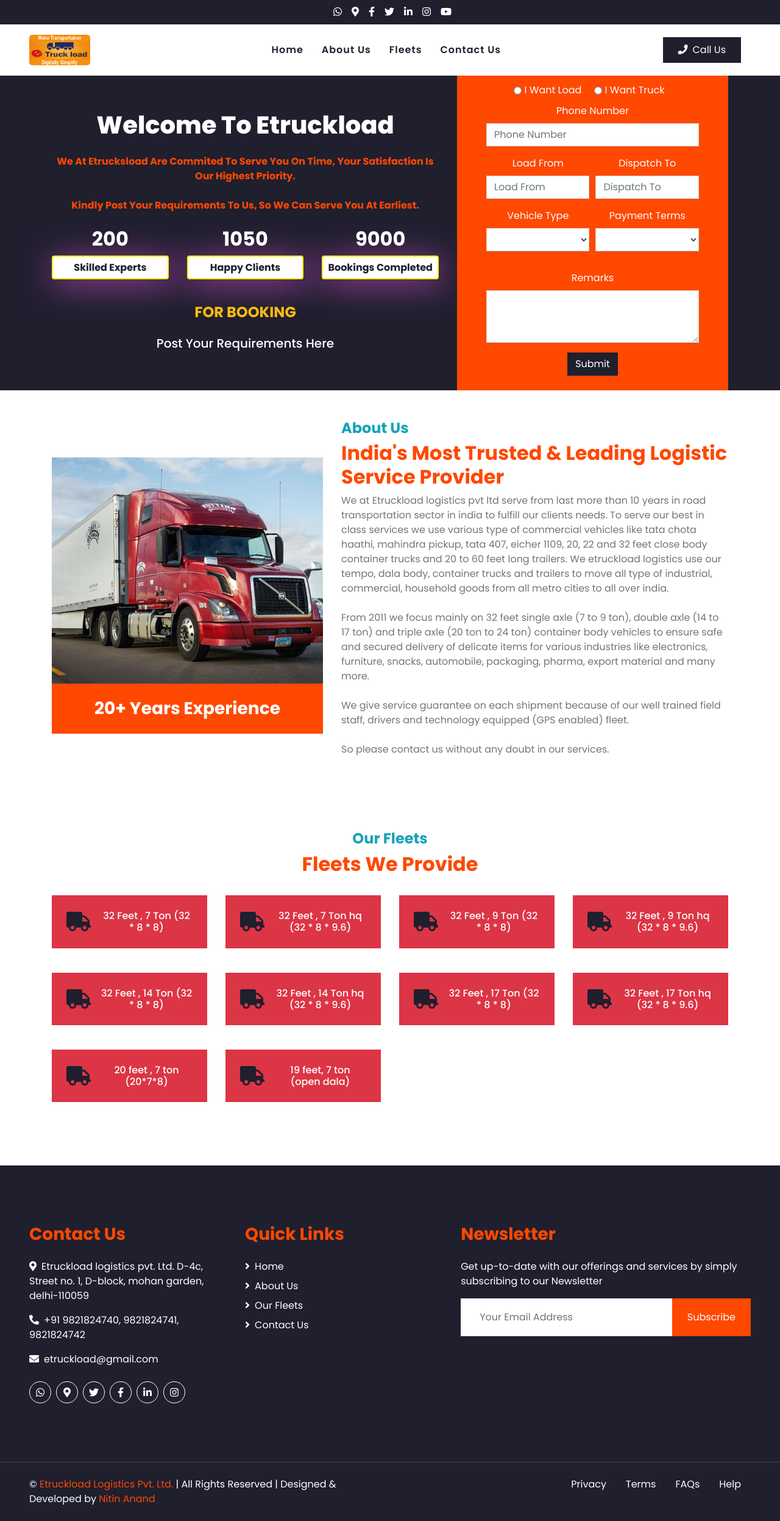
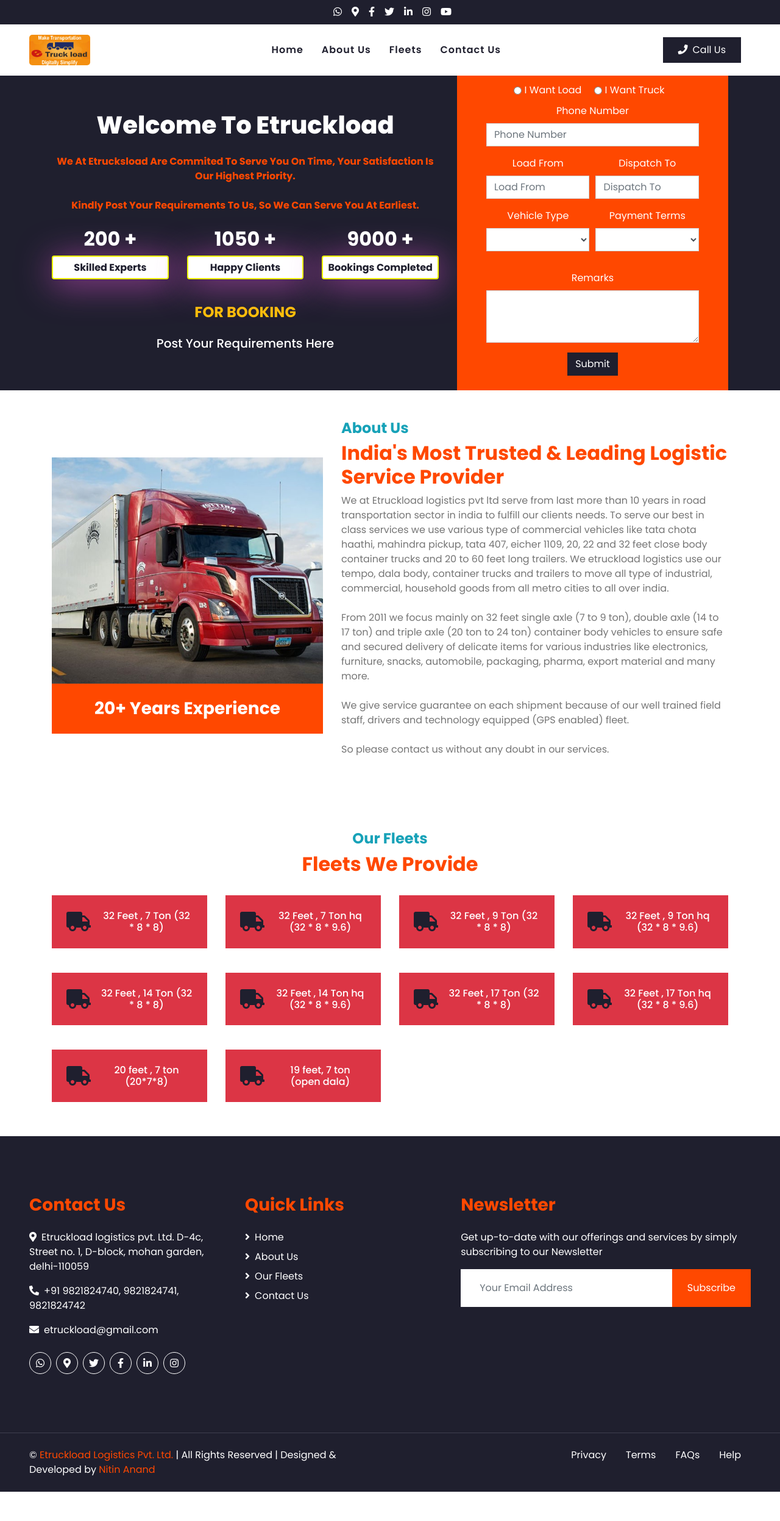
Before and after one commit to yadavtips/etruckloads-website, a plain HTML site: page index.html in a window 1280 px wide. Shown: the whole page at 61% size. After the commit the page ends 2446 px from the top, so only its background shows below. Drawn offline with nearby package versions, Linux system fonts and the light colour scheme.

Commit message:
plus symbol added

```diff
--- a/index.html
+++ b/index.html
@@ -27,7 +27,7 @@
     <link href="lib/owlcarousel/assets/owl.carousel.min.css" rel="stylesheet" />
 
     <!-- Customized Bootstrap Stylesheet -->
-    <link href="css/style.min.css" rel="stylesheet" />
+    <link href="css/style.css" rel="stylesheet" />
 
     <!-- Custom CSS -->
     <link rel="stylesheet" href="./css/custom.css">
@@ -137,15 +137,15 @@
           </p>
             <div class="row text-center">
               <div class="col-sm-4">
-               <h2 class="text-white mb-2" data-toggle="counter-up">200</h2>
+               <h2><span class="text-white mb-2" data-toggle="counter-up">200</span><span class="text-white mb-2" >&nbsp;+</span></h2>
                 <h6 class="font-weight-bold mb-4 text-dark bg-white py-2 counter-text">Skilled Experts</h6>
               </div>
               <div class="col-sm-4">
-                <h2 class="text-white mb-2" data-toggle="counter-up">1050</h2>
+                <h2><span class="text-white mb-2" data-toggle="counter-up">1050</span><span class="text-white mb-2" >&nbsp;+</span></h2>
                 <h6 class="font-weight-bold mb-4 text-dark bg-white py-2 counter-text">Happy Clients</h6>
               </div>
               <div class="col-sm-4 col">
-                <h2 class="text-white mb-2" data-toggle="counter-up">9000</h2>
+                <h2><span class="text-white mb-2" data-toggle="counter-up">9000</span><span class="text-white mb-2" >&nbsp;+</span></h2>
                 <h6 class="font-weight-bold mb-4 text-dark bg-white py-2 counter-text">Bookings Completed</h6>
               </div>
             </div>
@@ -290,18 +290,15 @@
                 <form v-else>
                   <div class="form-row mt-3">
                     <div class="form-group col-md-8">
-                      <label for="exampleFormControlInput1" style="color: white;">ENTER OTP</label>
+                      <h6>Form Submitted</h6>
+                      <!-- <label for="exampleFormControlInput1" style="color: white;">ENTER OTP</label>
                       <input
                         type="OTP"
                         class="form-control"
                         id="exampleFormControlInput1"
                         placeholder="Enter Your OTP"
-                      />
-                    </div>
-
-                    <div class="col-md-4 justify-content-center m-auto pt-3">
-                      <button type="button" class="btn btn-outline">Submit</button>
-                    </div>
+                      /> -->
+                      </div>
                   </div>
                 </form>
                 </div>
@@ -759,10 +756,7 @@ var requestOptions = {
      .then(response => response.text())
      .then(result => console.log(result))
      .catch(error => console.log('error', error));
-     // this.formSubmitted = null
-
-
-
+     this.formSubmitted = null
     }
   },
 })
```
